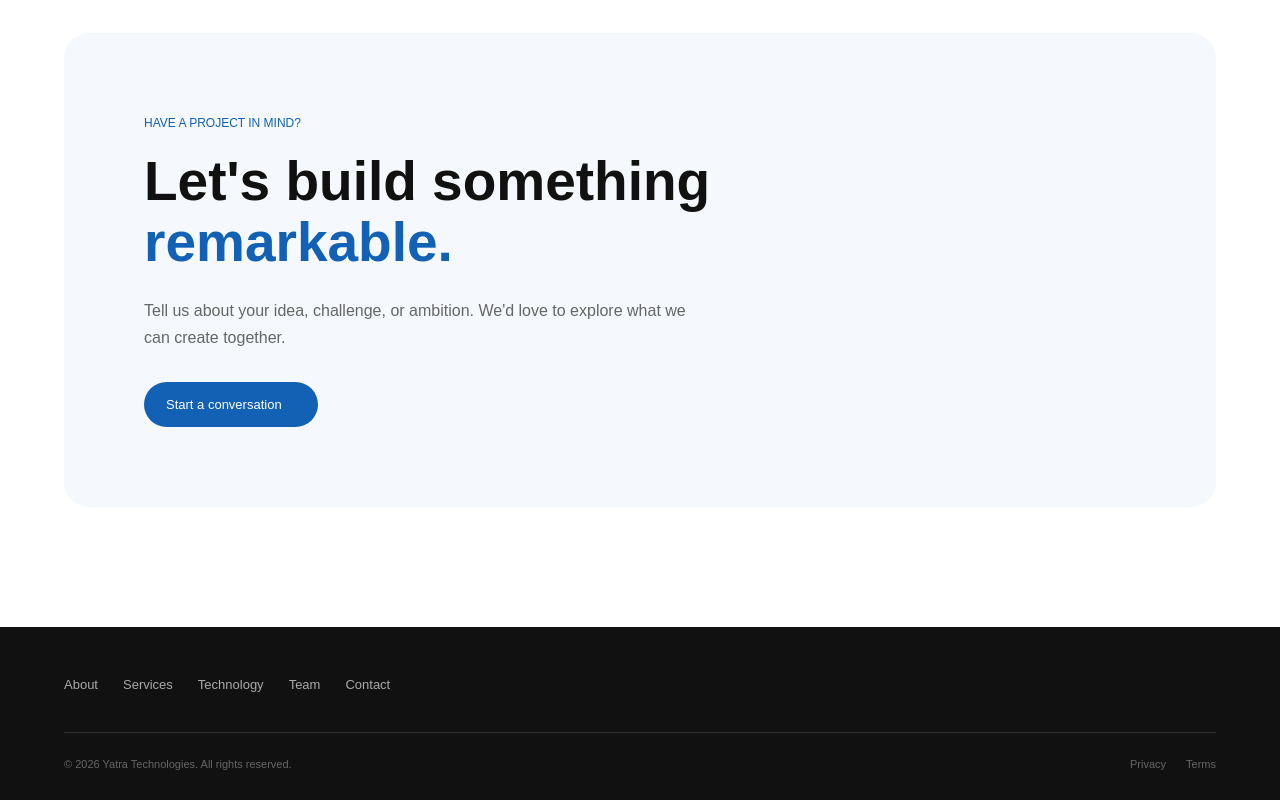
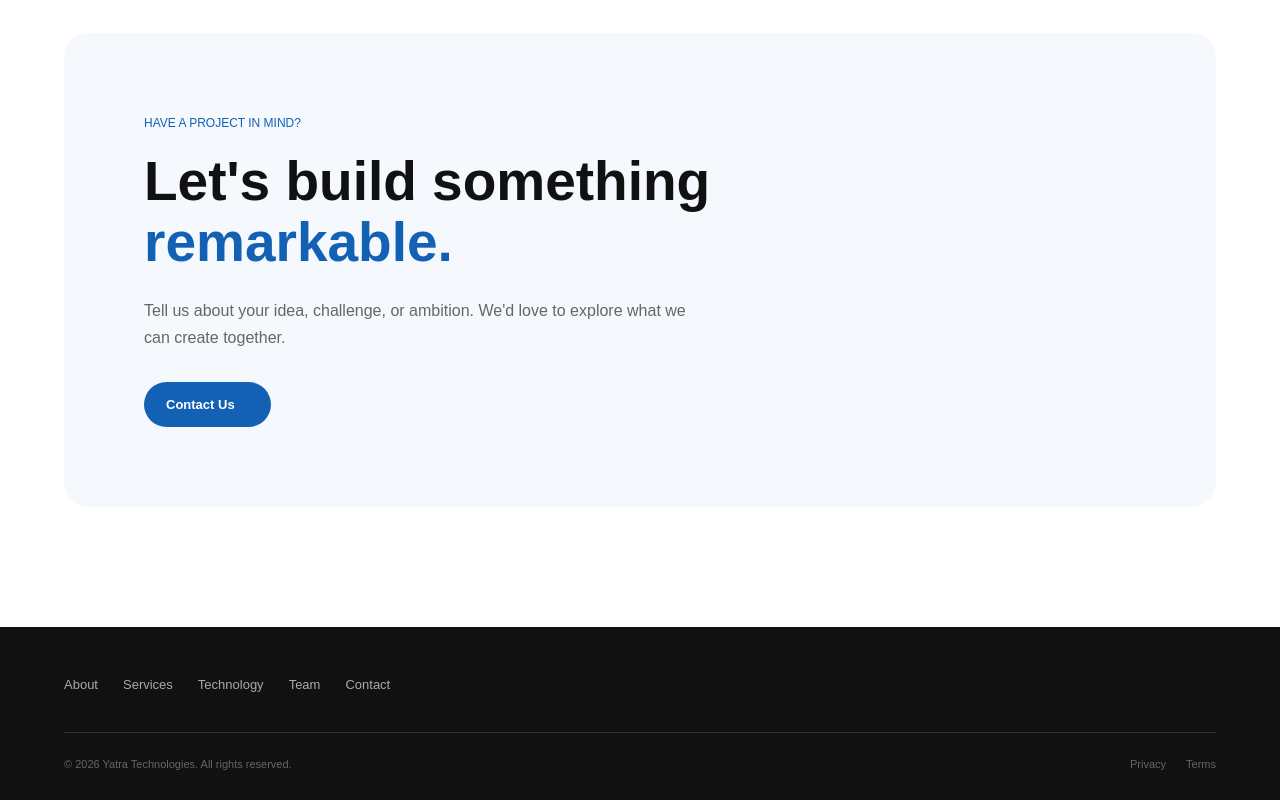
Before and after one commit to khanalsushil226-del/journey, a plain HTML site: page index.html in a window 1280 px wide. Shown: the part 3808-4608 px from the top of the page. Drawn offline with Linux system fonts and the light colour scheme.

```diff
--- a/index.html
+++ b/index.html
@@ -321,7 +321,7 @@
                         </p>
 
                         <a href="mailto:hello@yatratechnologies.com" class="primary-button">
-                            Start a conversation
+                            <b>Contact Us</b>
                             <span>↗</span>
                         </a>
                     </div>
```
